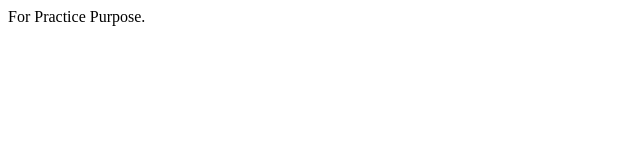
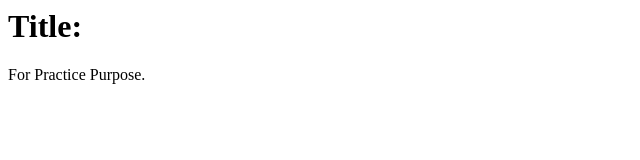
Before and after one commit to Shabana-Akhtar/test, a plain HTML site: page index.html in a window 1280 px wide. Shown: the whole page, without its empty margins (0-640 px from the left). Drawn offline with Linux system fonts and the light colour scheme.

Commit message:
added title to index

```diff
--- a/index.html
+++ b/index.html
@@ -3,6 +3,7 @@
 	<title>Example Program</title>
 </head>
 <body>
+	<h1>Title:</h1>
 	<p>For Practice Purpose.</p>
 </body>
 </html>
```
